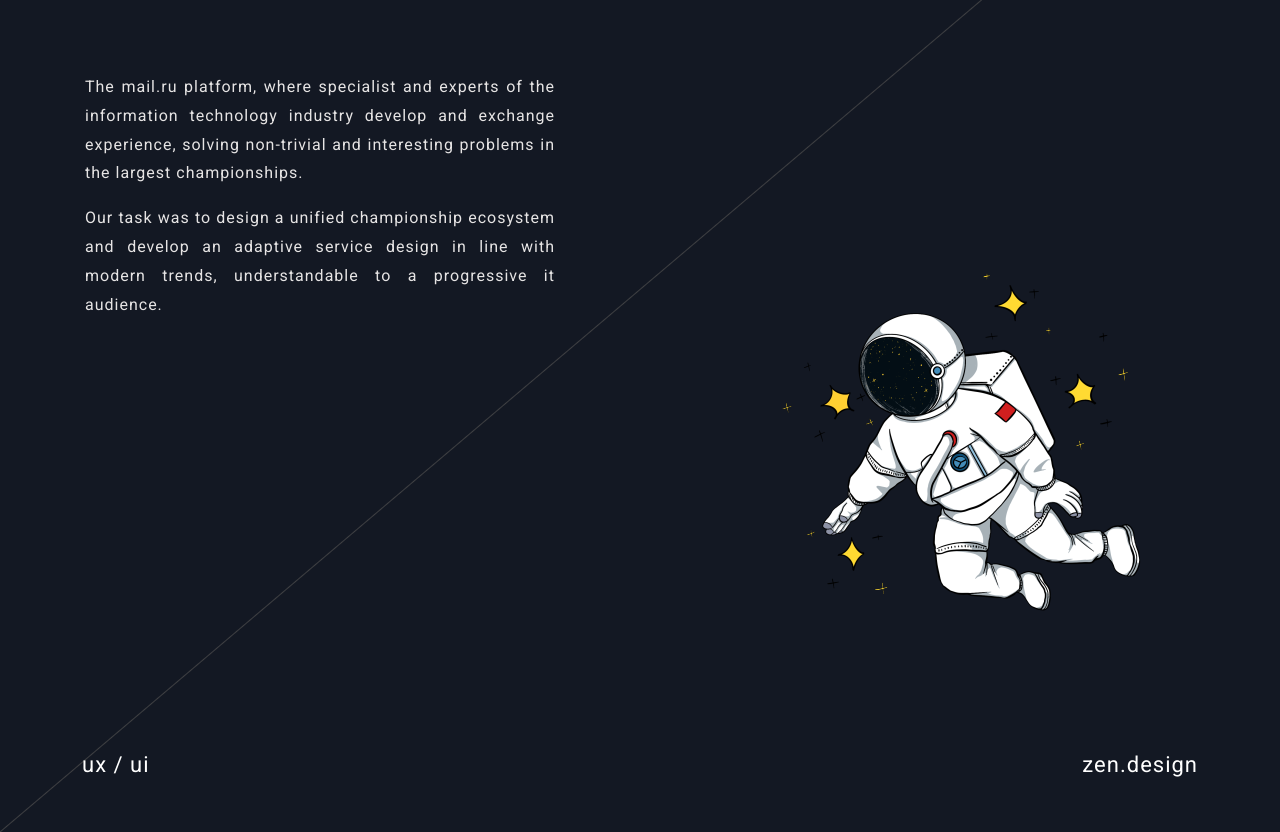
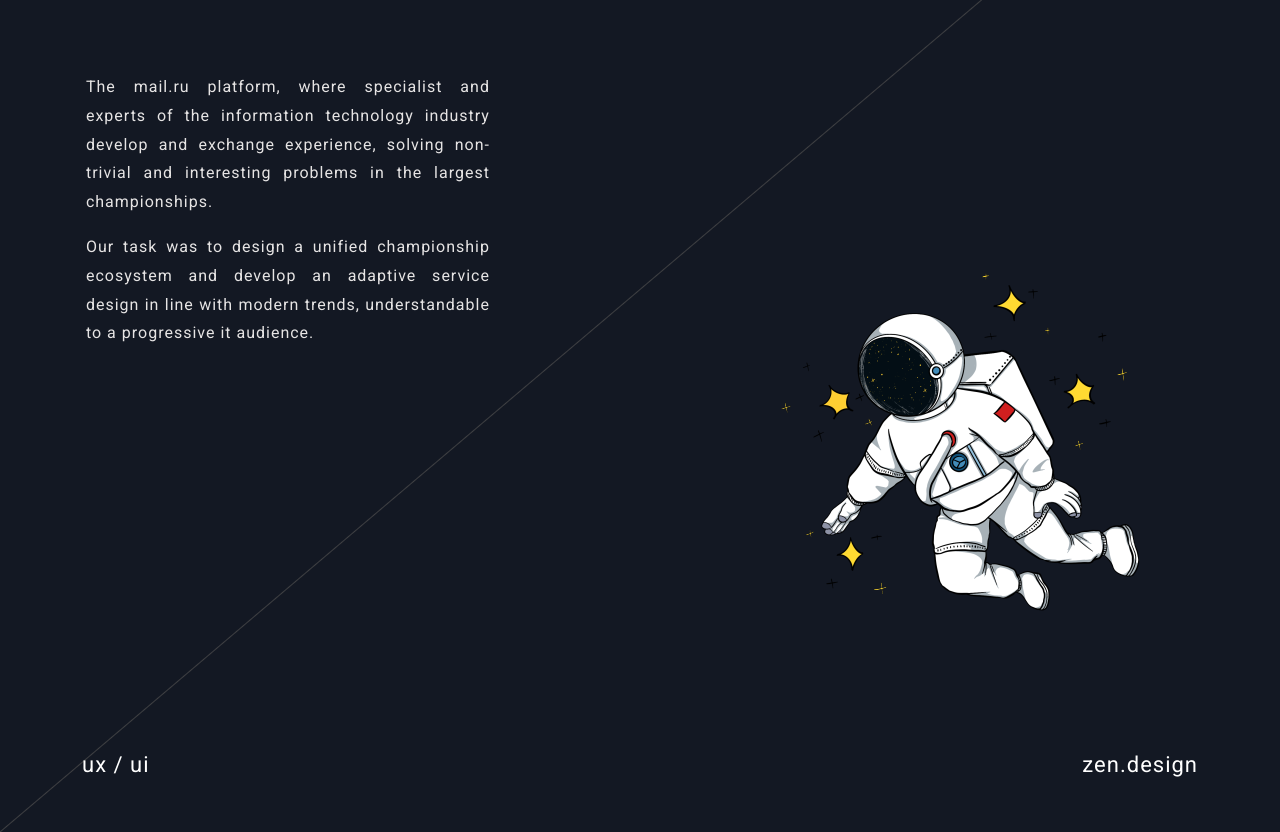
Before and after one commit to Neelam618/mail.ru-task, a website: page index.html in a window 1280 px wide. Shown: the part 2013-2845 px from the top of the page. Drawn offline with nearby package versions, Linux system fonts and the light colour scheme.

Commit message:
para width decreased

```diff
--- a/scss/index.scss
+++ b/scss/index.scss
@@ -75,7 +75,7 @@ header {
             }
 
             .para {
-                width: 470px;
+                width: 404px;
                 text-align: justify;
                 color: #e6e4e4;
                 margin-top: 5em;
```
Also changed, not shown: css/index.css.
